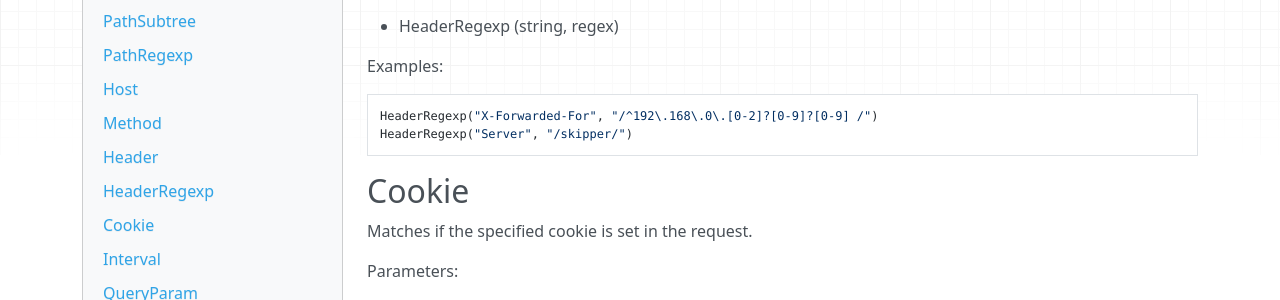
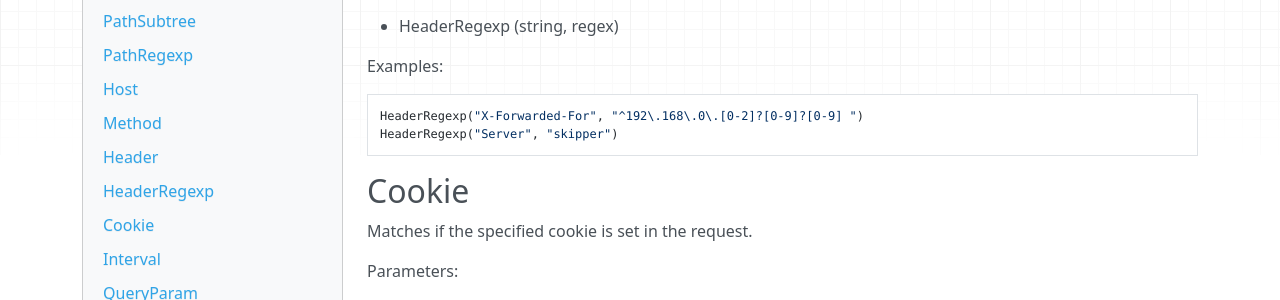
Before and after one commit to zalando/skipper, an MkDocs documentation site: the page built from docs/predicates.md, in a window 1280 px wide and 900 px high, scrolled down 2410 px. Shown: the part 151-451 px from the top of the window. Built offline with MkDocs 1.6.1, drawn with Linux system fonts in a browser that asks for light colours; nearby versions of some CDN libraries; old or Windows-style settings are respelled for this version of MkDocs.

````diff
--- a/docs/predicates.md
+++ b/docs/predicates.md
@@ -134,8 +134,8 @@ Parameters:
 Examples:
 
 ```
-HeaderRegexp("X-Forwarded-For", "/^192\.168\.0\.[0-2]?[0-9]?[0-9] /")
-HeaderRegexp("Server", "/skipper/")
+HeaderRegexp("X-Forwarded-For", "^192\.168\.0\.[0-2]?[0-9]?[0-9] ")
+HeaderRegexp("Server", "skipper")
 ```
 
 ## Cookie
````
